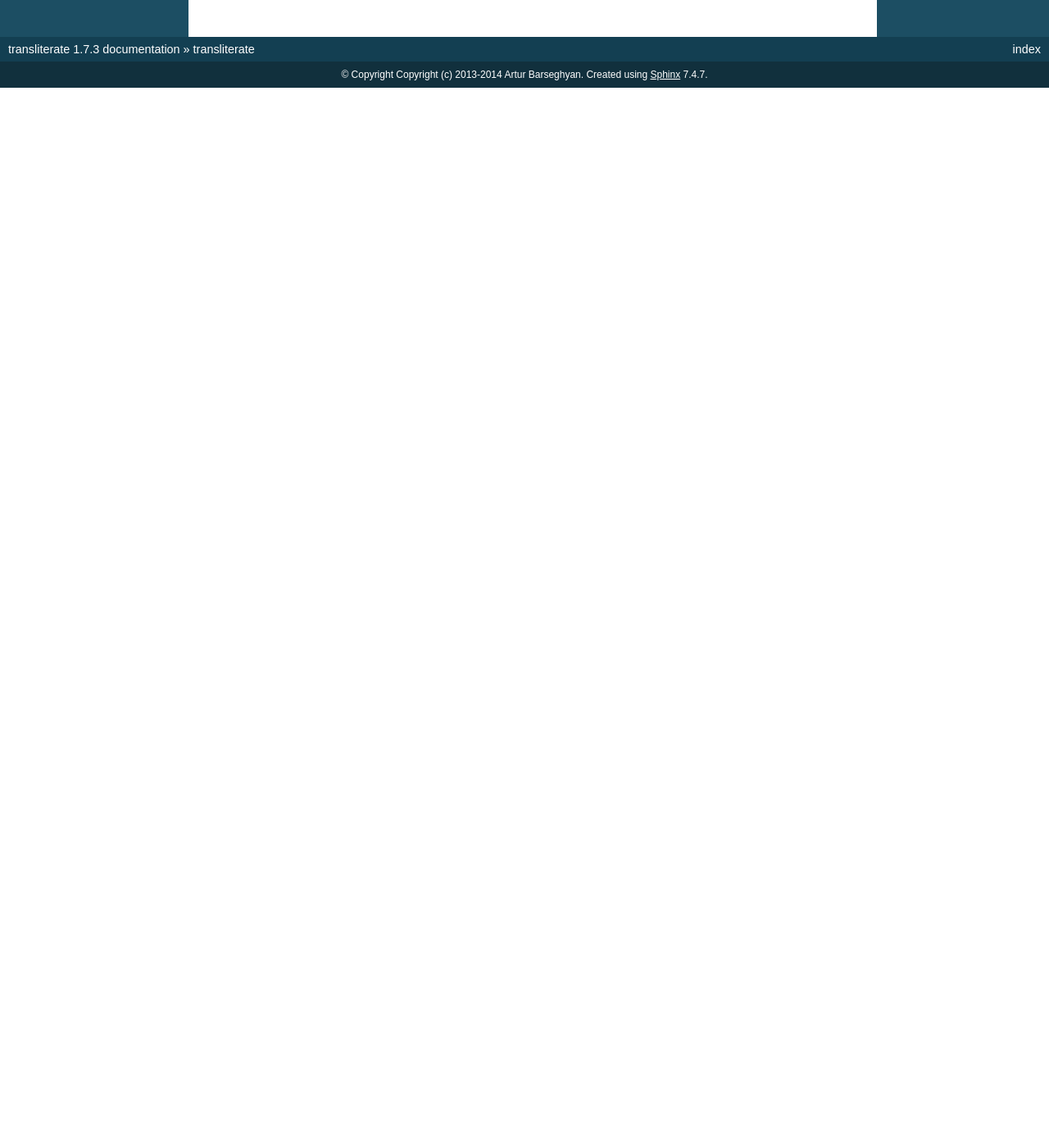
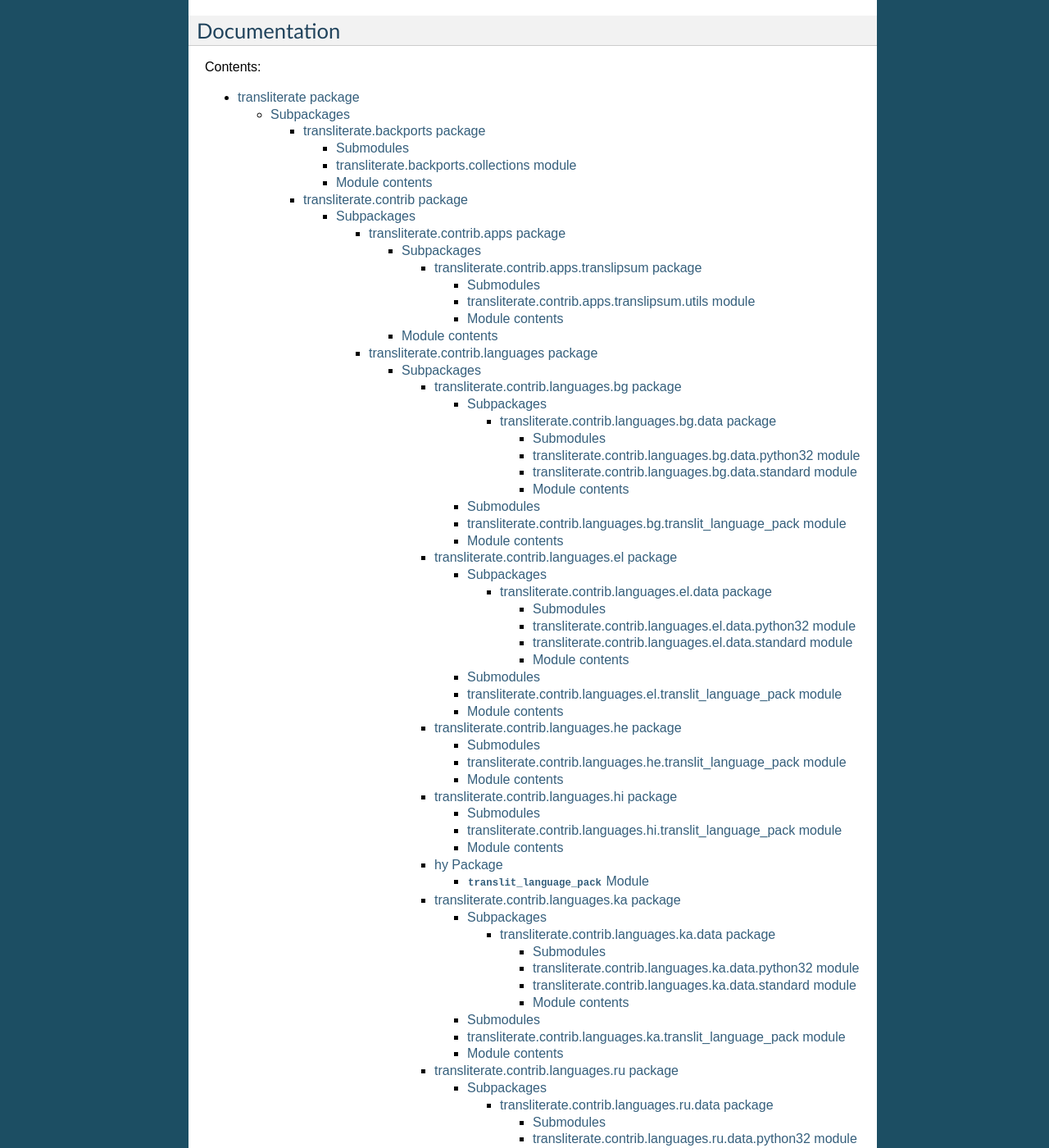
Before and after one commit to barseghyanartur/transliterate, a Sphinx documentation site: the page built from docs/index.rst, in a window 1280 px wide and 1400 px high, scrolled down 7226 px. Shown: the whole window at 82% size. Built offline with Sphinx 7.4.7, drawn with Linux system fonts in a browser that asks for light colours; before the commit the page ends 7333 px from its top, so only the background shows below that; some of the changed text lies outside the part shown.

Commit message:
tiny updates in docs

```diff
--- a/docs/index.rst
+++ b/docs/index.rst
@@ -1,6 +1,6 @@
-==================================
+=============
 transliterate
-==================================
+=============
 Bi-directional transliterator for Python. Transliterates (unicode) strings
 according to the rules specified in the language packs (source script <->
 target script).
@@ -23,35 +23,35 @@
 - Slugify function for non-latin texts.
 
 Prerequisites
-==================================
+=============
 - Python 2.6.8+, 2.7.+, 3.2.+, 3.3.+
 
 Installation
-==================================
+============
 Install with latest stable version from PyPI.
 
-.. code-block:: none
+.. code-block:: sh
 
     $ pip install transliterate
 
 or install the latest stable version from bitbucket:
 
-.. code-block:: none
+.. code-block:: sh
 
     $ pip install -e hg+https://bitbucket.org/barseghyanartur/transliterate@stable#egg=transliterate
 
 or install the latest stable version from github:
 
-.. code-block:: none
+.. code-block:: sh
 
     $ pip install -e git+http://github.org/barseghyanartur/transliterate@stable#egg=transliterate
 
 That's all. See the `Usage and examples` section for more.
 
 Usage and examples
-==================================
+==================
 Simple usage
-----------------------------------
+------------
 Required imports
 
 .. code-block:: python
@@ -192,7 +192,7 @@
 Registering a custom language pack
 ----------------------------------
 Basics
-~~~~~~~~~~~~~~~~~~~~~~~~~~~~~~~~~~
+~~~~~~
 Make sure to call the `autodiscover` function before registering your own
 language packs if you want to use the bundled language packs along with your
 own custom ones.
@@ -241,12 +241,12 @@
 Forced language packs can't be replaced or unregistered.
 
 API in depth
-~~~~~~~~~~~~~~~~~~~~~~~~~~~~~~~~~~
+~~~~~~~~~~~~
 There are 7 class properties that you could/should be using in your language
 pack, of which 4 are various sorts of mappings.
 
 Mappings
-++++++++++++++++++++++++++++++++++
+++++++++
 
 - ``mapping`` (tuple): A tuple of two strings, that simply represent the
   mapping of characters from the source language to the target language. For
@@ -299,8 +299,8 @@
             u"PS": u"Ψ",
         }
 
-- ``reversed_specific_pre_processor_mapping``: Same as ``pre_processor_mapping``,
-  but used in reversed translations.
+- ``reversed_specific_pre_processor_mapping``: Same as
+  ``pre_processor_mapping``, but used in reversed translations.
 
   Example (taken from the Armenian language pack)
 
@@ -312,7 +312,7 @@
         }
 
 Additional
-++++++++++++++++++++++++++++++++++
+++++++++++
 - ``character_ranges`` (tuple): A tuple of character ranges (unicode table).
   Used in language detection. Works only if ``detectable`` property is set
   to True. Be aware, that language (or shall I better be saying - script)
@@ -322,9 +322,10 @@
   for automatic language detection.
 
 Using the lorem ipsum generator
-----------------------------------
-Note, that due to incompatibility of the original `lorem-ipsum-generator` package with Python 3, when used
-with Python 3 `transliterate` uses its' own simplified fallback lorem ipsum generator (which still does the job).
+-------------------------------
+Note, that due to incompatibility of the original `lorem-ipsum-generator`
+package with Python 3, when used with Python 3 `transliterate` uses its' own
+simplified fallback lorem ipsum generator (which still does the job).
 
 Required imports
 
@@ -372,7 +373,7 @@
     # Output: Рисус cонсеcтетуер, фусcе qуис лаореет ат ерос пэдэ фелис магна.
 
 Language detection
-----------------------------------
+------------------
 Required imports
 
 .. code-block:: python
@@ -412,7 +413,7 @@
     # Output: ru
 
 Slugify
-----------------------------------
+-------
 Required imports
 
 .. code-block:: python
@@ -452,18 +453,35 @@
     # Output: lorem-ipsum-dolor-sit-amet
 
 Missing a language pack?
-==================================
-Missing a language pack for your own language? Contribute to the project by making one and it will appear in a new
-version (which will be released very quickly).
+========================
+Missing a language pack for your own language? Contribute to the project by
+making one and it will appear in a new version (which will be released very
+quickly).
 
 License
-==================================
+=======
 GPL 2.0/LGPL 2.1
 
 Support
-==================================
+=======
 For any issues contact me at the e-mail given in the `Author` section.
 
 Author
-==================================
+======
 Artur Barseghyan <artur.barseghyan@gmail.com>
+
+Documentation
+=============
+Contents:
+
+.. toctree::
+   :maxdepth: 20
+
+   transliterate
+
+Indices and tables
+==================
+
+* :ref:`genindex`
+* :ref:`modindex`
+* :ref:`search`
```
Also changed, not shown: 2 other files.
